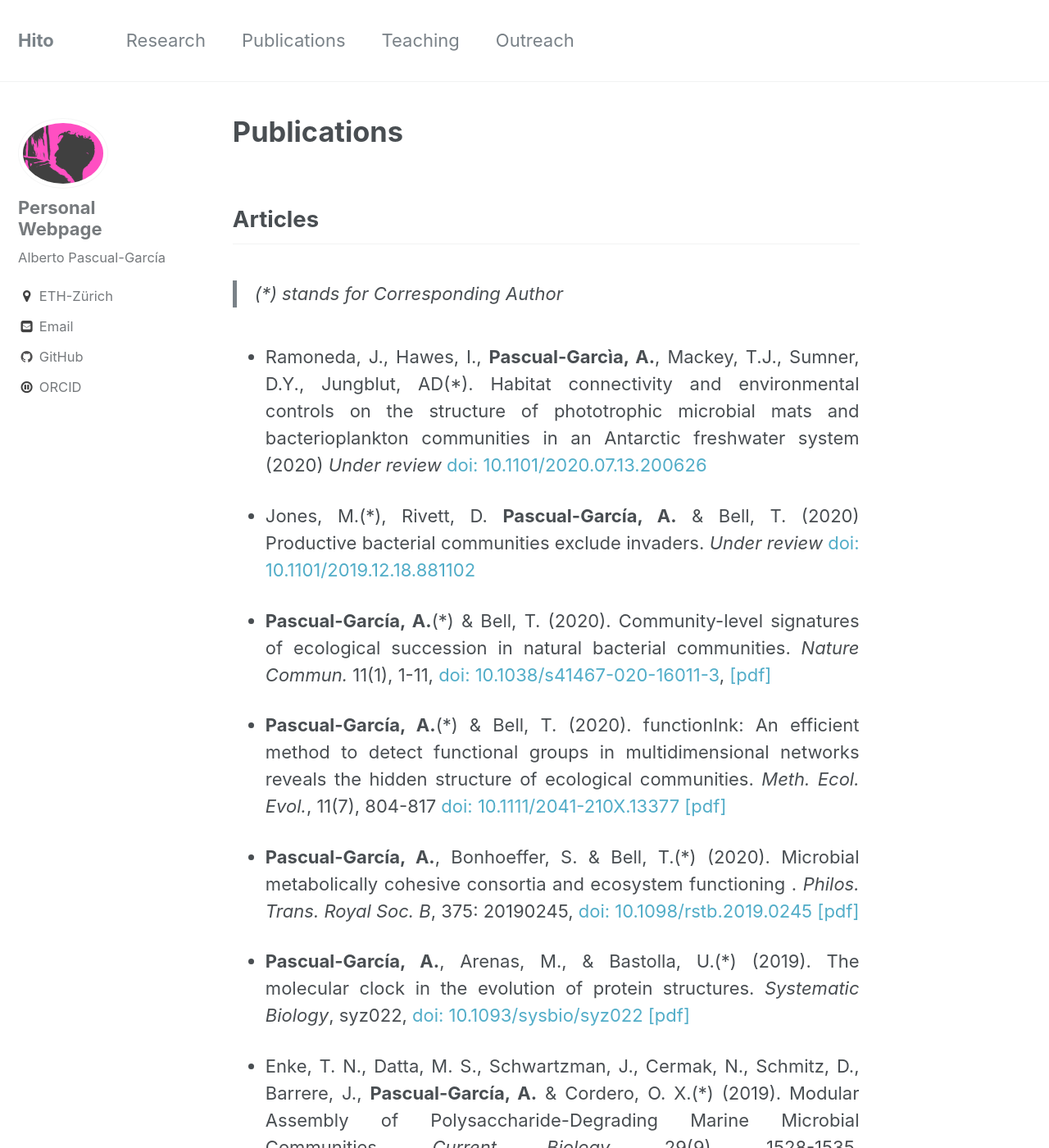
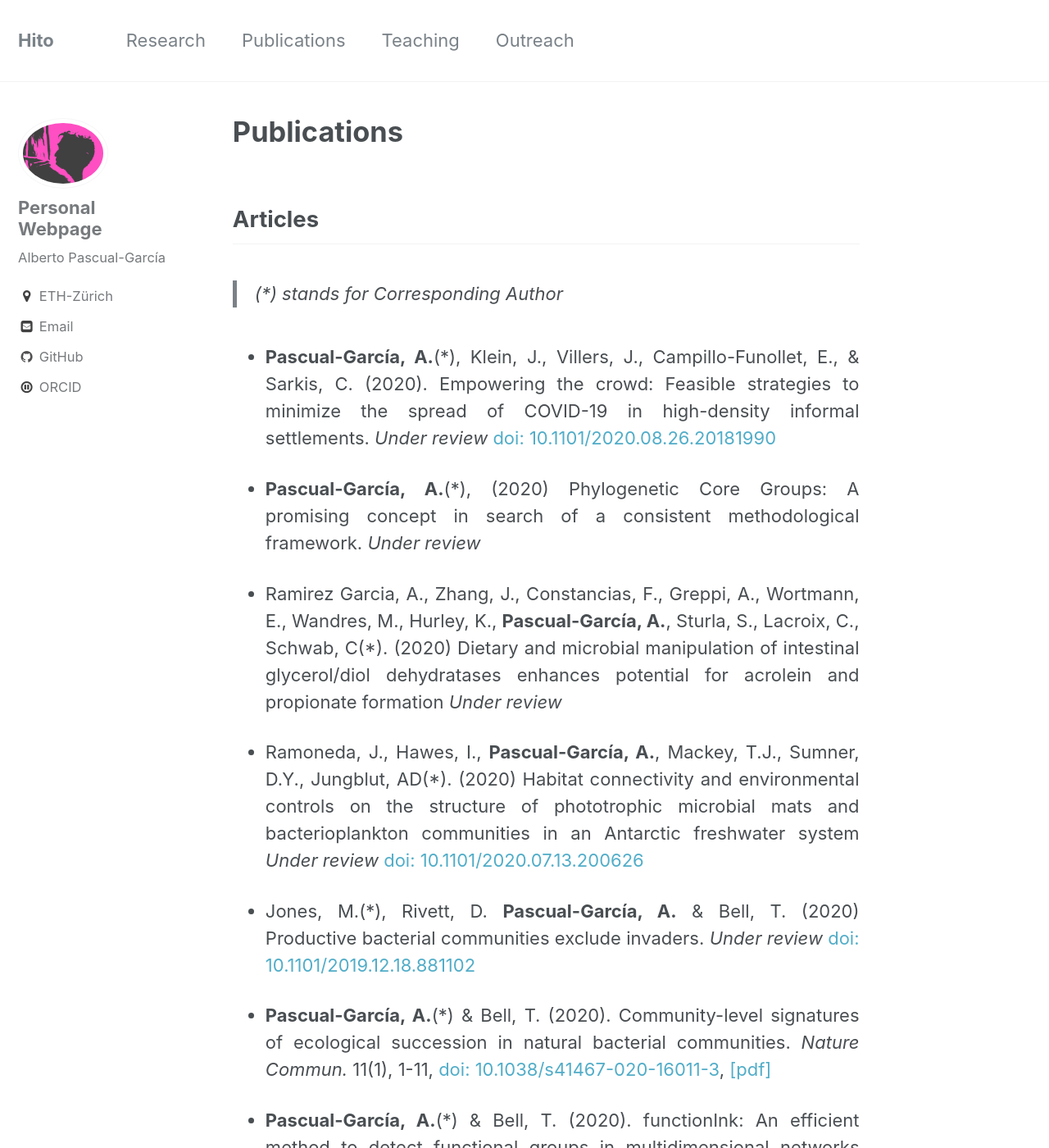
Before and after one commit to apascualgarcia/apascualgarcia.github.io, a Jekyll site: the page built from _pages/Publications.md, in a window 1280 px wide and 1400 px high. Shown: the whole window at 82% size. Built offline with Jekyll 4.4.1, drawn with Linux system fonts in a browser that asks for light colours.

Commit message:
Update pubs

```diff
--- a/_pages/Publications.md
+++ b/_pages/Publications.md
@@ -11,7 +11,13 @@ permalink: /_pages/Publications/
 ## Articles
 > (*) stands for Corresponding Author
 
-* Ramoneda, J., Hawes, I., **Pascual-Garcìa, A.**, Mackey, T.J., Sumner, D.Y., Jungblut, AD(*).  Habitat connectivity and environmental controls on the structure of phototrophic microbial mats and bacterioplankton communities in an Antarctic freshwater system  (2020) _Under review_ [doi: 10.1101/2020.07.13.200626](https://doi.org/10.1101/2020.07.13.200626)
+* **Pascual-García, A.**(*), Klein, J., Villers, J., Campillo-Funollet, E., & Sarkis, C. (2020). Empowering the crowd: Feasible strategies to minimize the spread of COVID-19 in high-density informal settlements. _Under review_ [doi: 10.1101/2020.08.26.20181990](https://doi.org/10.1101/2020.08.26.20181990)
+
+* **Pascual-García, A.**(*), (2020) Phylogenetic Core Groups: A promising concept in search of a consistent methodological framework. _Under review_
+
+* Ramirez Garcia, A., Zhang, J., Constancias, F., Greppi, A., Wortmann, E., Wandres, M., Hurley, K., **Pascual-García, A.**, Sturla, S., Lacroix, C., Schwab, C(*). (2020) Dietary and microbial manipulation of intestinal glycerol/diol dehydratases enhances potential for acrolein and propionate formation _Under review_
+
+* Ramoneda, J., Hawes, I., **Pascual-García, A.**, Mackey, T.J., Sumner, D.Y., Jungblut, AD(*). (2020)  Habitat connectivity and environmental controls on the structure of phototrophic microbial mats and bacterioplankton communities in an Antarctic freshwater system  _Under review_ [doi: 10.1101/2020.07.13.200626](https://doi.org/10.1101/2020.07.13.200626)
 
 * Jones, M.(*), Rivett, D. **Pascual-García, A.** & Bell, T. (2020) Productive bacterial communities exclude invaders. _Under review_ [doi: 10.1101/2019.12.18.881102](https://www.biorxiv.org/content/10.1101/2019.12.18.881102v1)
 
```
